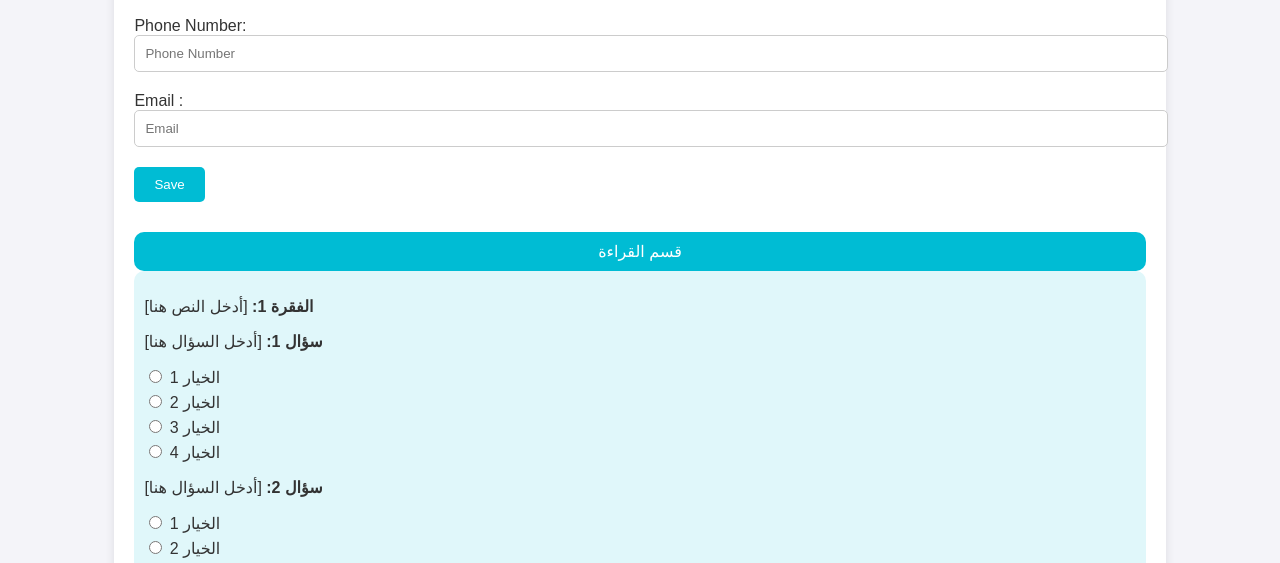
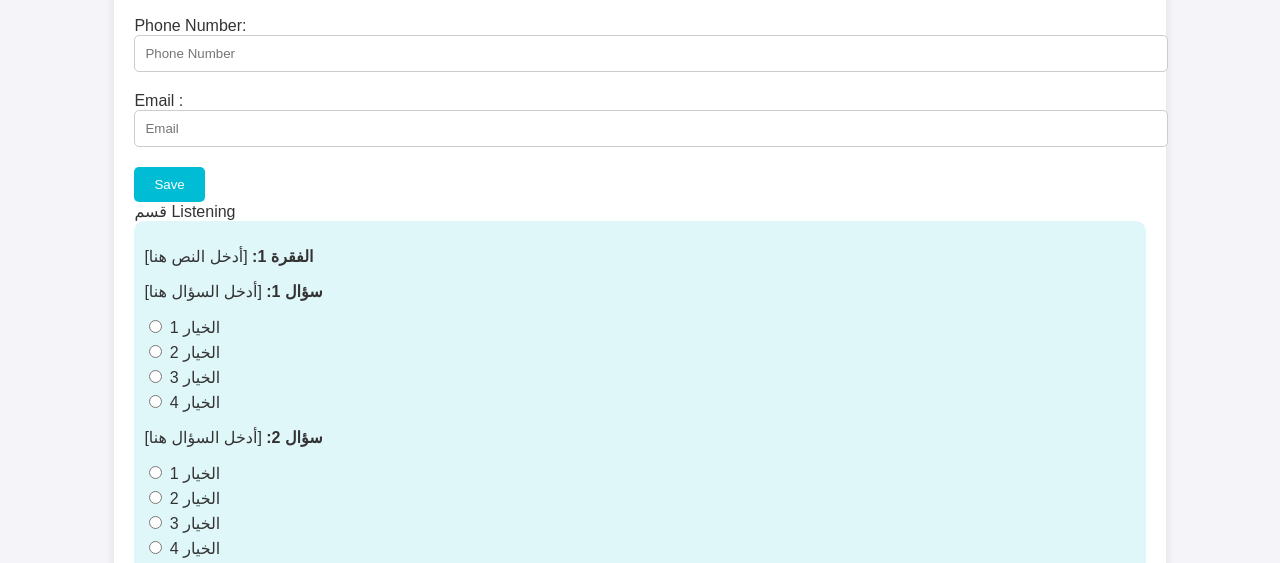
Before and after one commit to Ansarii212/iStep, a plain HTML site: page index.html in a window 1280 px wide. Shown: the part 167-730 px from the top of the page. Drawn offline with Linux system fonts and the light colour scheme.

Commit message:
Update index.html

```diff
--- a/index.html
+++ b/index.html
@@ -157,7 +157,8 @@
     <div id="exam-content">
 
         <!-- قسم القراءة -->
-        <div class="section-header">قسم القراءة</div>
+
+  <div class="section-toggle" onclick="toggleSection(this)">قسم Listening</div>
         <div id="reading-section">
             <!-- 10 فقرات قراءة مع 4 أسئلة اختيارية لكل فقرة -->
             <div class="question" id="q1">
```
